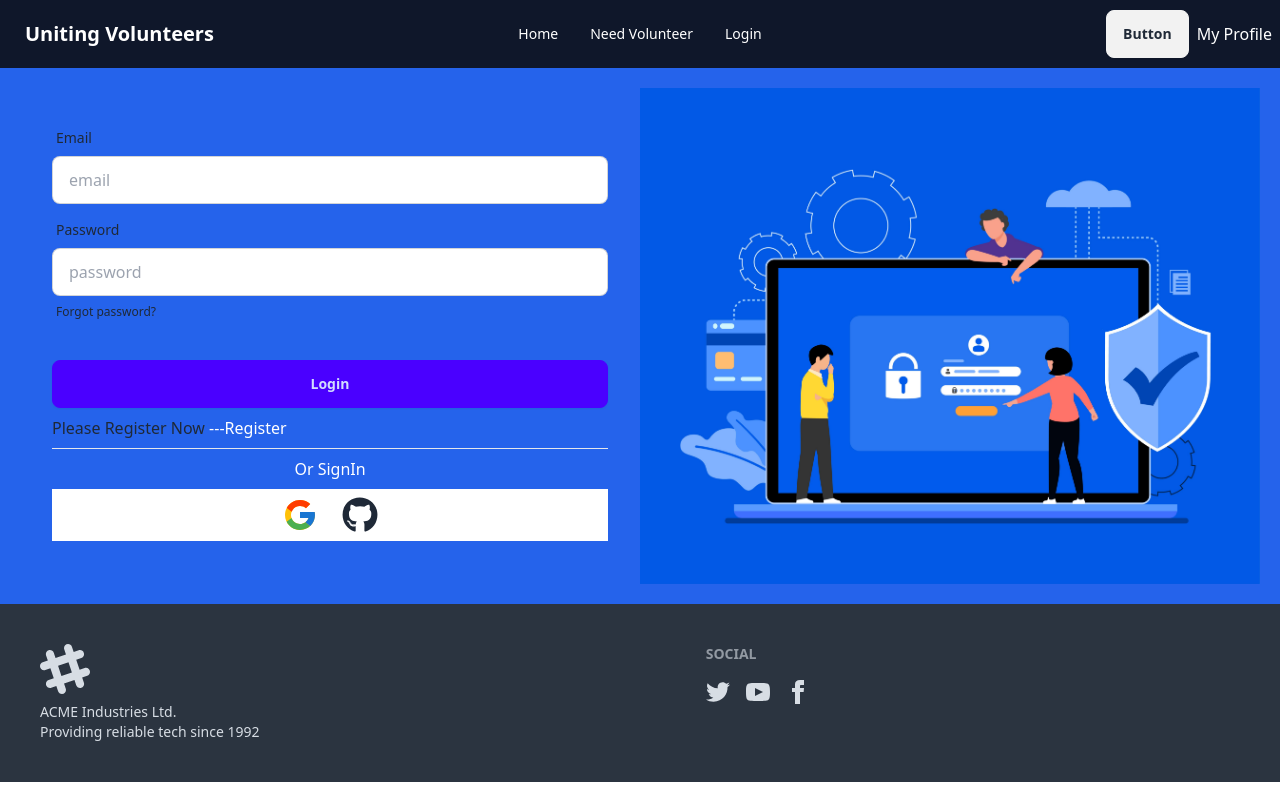
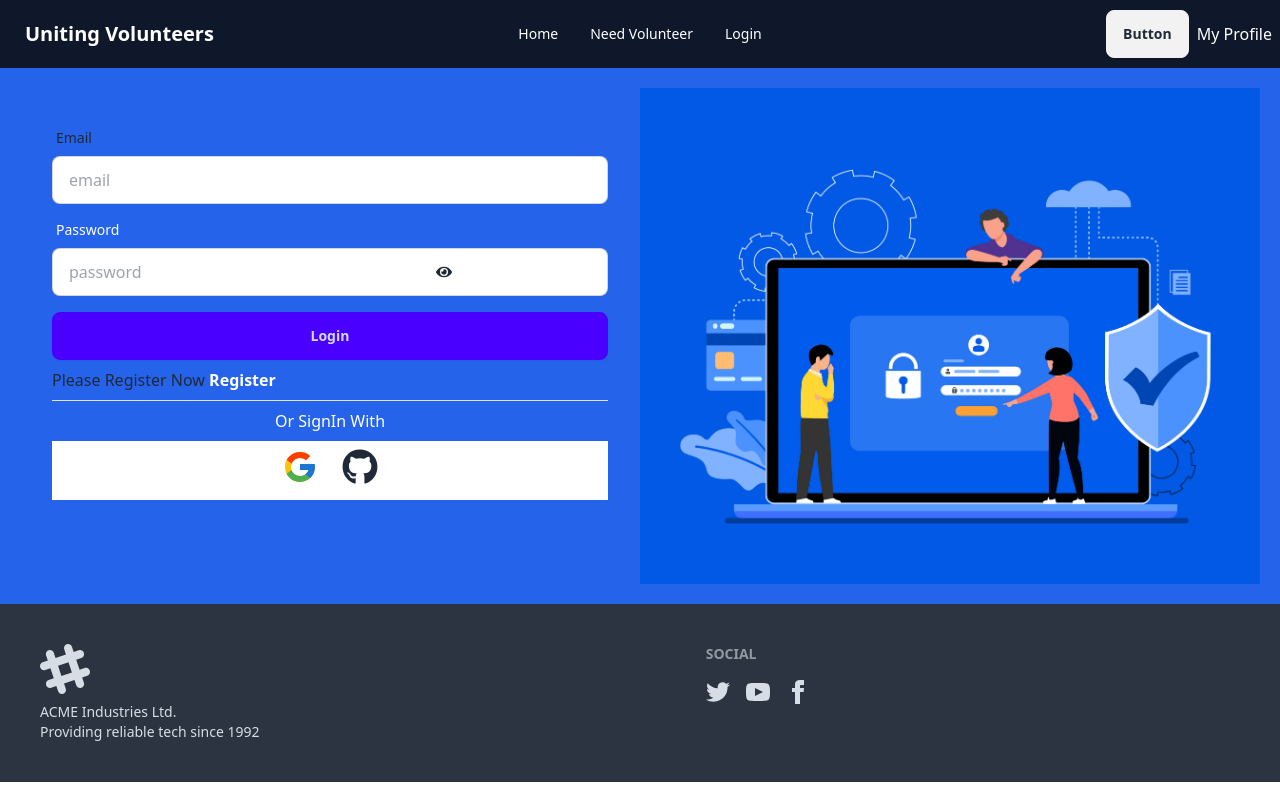
Before and after one commit to Abusayem99133/uniting-volunteers-client-site, a React (Vite) app: page /login in a window 1280 px wide. Built offline with nearby package versions, Linux system fonts and the light colour scheme; no server answers.

Commit message:
login firebase auth work done google login doen

```diff
--- a/package.json
+++ b/package.json
@@ -15,6 +15,7 @@
     "firebase": "^10.11.1",
     "localforage": "^1.10.0",
     "match-sorter": "^6.3.4",
+    "prop-types": "^15.8.1",
     "react": "^18.2.0",
     "react-dom": "^18.2.0",
     "react-helmet-async": "^2.0.5",
--- a/src/Pages/Login/Login.jsx
+++ b/src/Pages/Login/Login.jsx
@@ -1,13 +1,49 @@
-import { Link } from "react-router-dom";
+import { Link, useLocation, useNavigate } from "react-router-dom";
 import login from "../../assets/image/login-img.jpg";
 import { FcGoogle } from "react-icons/fc";
-import { FaGithub } from "react-icons/fa";
+import { FaEye, FaEyeSlash, FaGithub } from "react-icons/fa";
+import { useContext, useState } from "react";
+import { Helmet } from "react-helmet-async";
+import { AuthContext } from "../../Provider/AuthProvider";
+import toast from "react-hot-toast";
 const Login = () => {
+  const { signIn, googleLogin, gitHubLogin } = useContext(AuthContext);
+  const navigate = useNavigate();
+  const location = useLocation();
+  const from = location?.state || "/";
+  const [showPassword, setShowPassword] = useState(false);
+  const handleLogin = (e) => {
+    e.preventDefault();
+    const form = new FormData(e.currentTarget);
+    const email = form.get("email");
+    const password = form.get("password");
+    console.log(email, password);
+    signIn(email, password)
+      .then((result) => {
+        toast.success("Success Login");
+        if (result.user) {
+          navigate(from);
+        }
+      })
+      .catch(() => {
+        toast.error("Login Error");
+      });
+  };
+  const handleSocialLogIn = (socialProvider) => {
+    socialProvider().then((result) => {
+      if (result.user) {
+        navigate(from);
+      }
+    });
+  };
   return (
     <div>
+      <Helmet>
+        <title>Login-Page</title>
+      </Helmet>
       <div className="flex w-full p-5 bg-blue-600">
         <div className="w-1/2">
-          <form className="card-body">
+          <form onSubmit={handleLogin} className="card-body">
             <div className="form-control">
               <label className="label">
                 <span className="label-text">Email</span>
@@ -22,38 +58,44 @@ const Login = () => {
             </div>
             <div className="form-control">
               <label className="label">
-                <span className="label-text">Password</span>
+                <span className="label-text text-white">Password</span>
               </label>
               <input
-                type="password"
+                type={showPassword ? "text" : "password"}
+                name="password"
                 placeholder="password"
-                name="password"
                 className="input input-bordered"
                 required
               />
-              <label className="label">
-                <a href="#" className="label-text-alt link link-hover">
-                  Forgot password?
-                </a>
-              </label>
+              <span
+                onClick={() => setShowPassword(!showPassword)}
+                className="ml-96 -mt-8"
+              >
+                {showPassword ? <FaEyeSlash /> : <FaEye />}
+              </span>
             </div>
             <div className="form-control mt-6">
               <button className="btn btn-primary">Login</button>
             </div>
             <h2>
               Please Register Now{" "}
-              <Link className="text-white " to="/register">
-                ---Register
+              <Link className="text-white font-bold text-center" to="/register">
+                Register
               </Link>
             </h2>
             <hr />
-            <h2 className="text-white text-center ">Or SignIn</h2>
+            <h2 className="text-white text-center ">Or SignIn With</h2>
             <div className="flex justify-center space-x-6 text-4xl bg-white p-2">
               <span>
-                <FcGoogle />
+                <button onClick={() => handleSocialLogIn(googleLogin)}>
+                  {" "}
+                  <FcGoogle />
+                </button>
               </span>
               <span>
-                <FaGithub />
+                <button onClick={() => handleLogin(gitHubLogin)}>
+                  <FaGithub />
+                </button>
               </span>
             </div>
           </form>
--- a/src/Provider/AuthProvider.jsx
+++ b/src/Provider/AuthProvider.jsx
@@ -1,13 +1,19 @@
 import {
+  GithubAuthProvider,
+  GoogleAuthProvider,
   createUserWithEmailAndPassword,
   onAuthStateChanged,
   signInWithEmailAndPassword,
+  signInWithPopup,
   signOut,
 } from "firebase/auth";
+import PropTypes from "prop-types";
 import { createContext, useEffect, useState } from "react";
 import auth from "../firebase/firebase.config";
 
 export const AuthContext = createContext();
+const googleProvider = new GoogleAuthProvider();
+const gitHubProvider = new GithubAuthProvider();
 const AuthProvider = ({ children }) => {
   const [user, setUser] = useState(null);
   const [loading, setLoading] = useState(true);
@@ -18,6 +24,16 @@ const AuthProvider = ({ children }) => {
   const signIn = (email, password) => {
     setLoading(true);
     return signInWithEmailAndPassword(auth, email, password);
+  };
+  // google login in user
+  const googleLogin = () => {
+    setLoading(true);
+    return signInWithPopup(auth, googleProvider);
+  };
+  // github login in user
+  const gitHubLogin = () => {
+    setLoading(true);
+    return signInWithPopup(auth, gitHubProvider);
   };
   const logOut = () => {
     setLoading(true);
@@ -40,10 +56,15 @@ const AuthProvider = ({ children }) => {
     createUser,
     signIn,
     logOut,
+    googleLogin,
+    gitHubLogin,
   };
   return (
     <AuthContext.Provider value={authInfo}>{children}</AuthContext.Provider>
   );
 };
 
+AuthProvider.propTypes = {
+  children: PropTypes.node,
+};
 export default AuthProvider;
```
Also changed, not shown: 1 other file (tests, documents, lock files or other folders).
